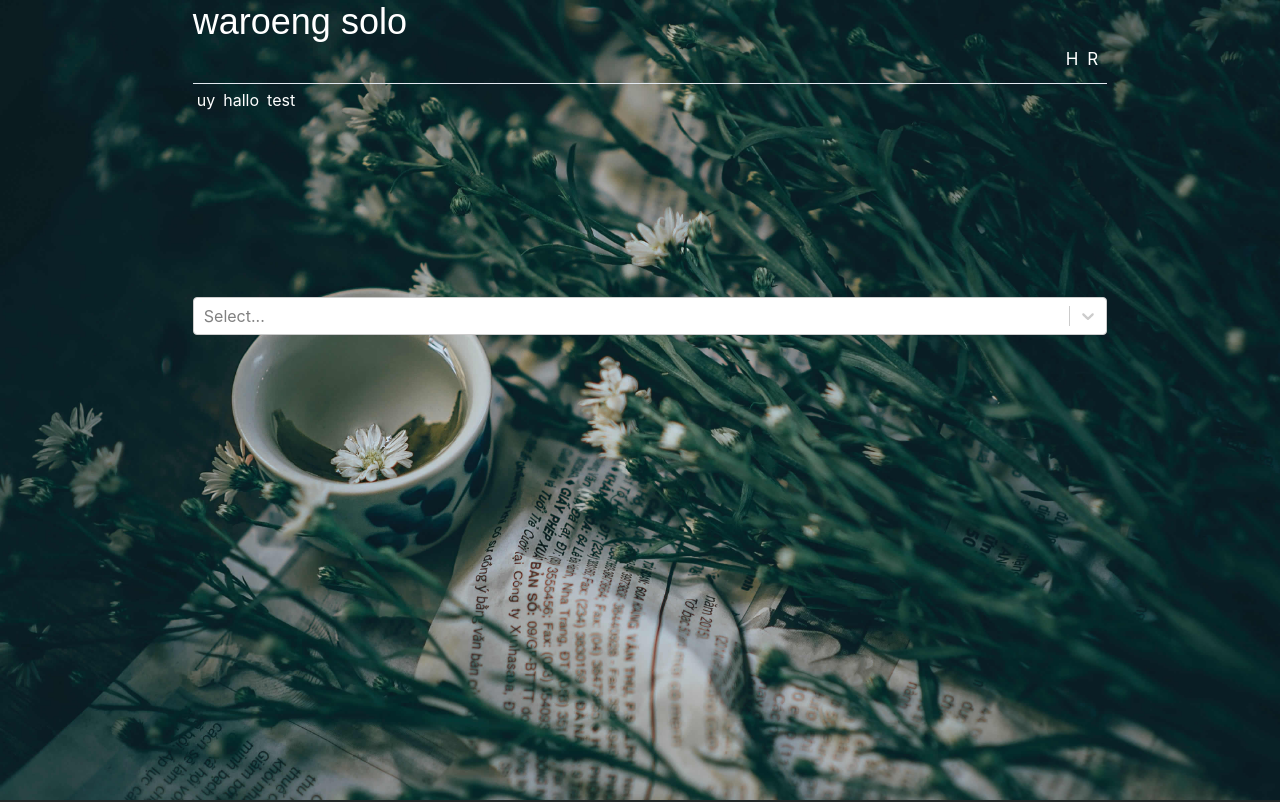
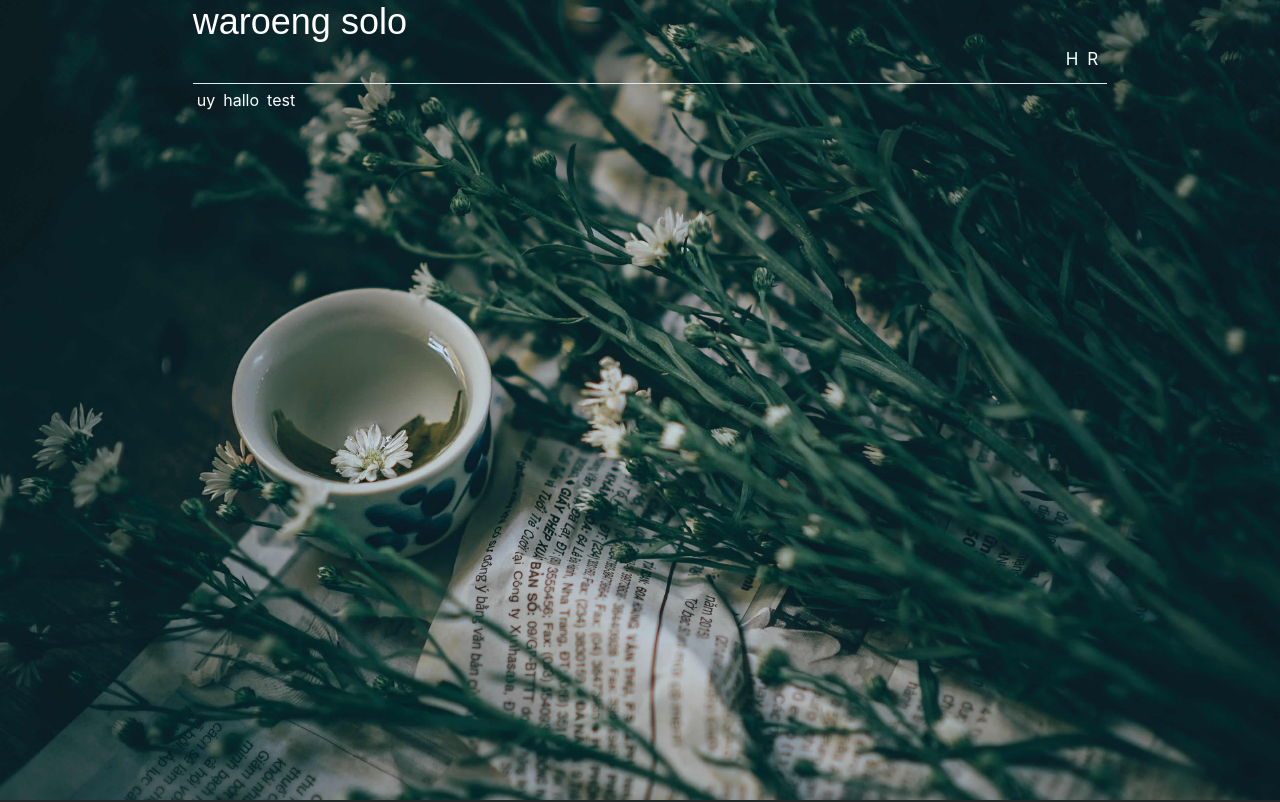
Before and after one commit to Geminiz215/Nextproject, a Next.js app: page / in a window 1280 px wide. Shown: the top 802 px of the page. Built offline with nearby package versions, Linux system fonts and the light colour scheme.

Commit message:
without select

```diff
--- a/component/first/MyFirst.tsx
+++ b/component/first/MyFirst.tsx
@@ -124,9 +124,9 @@ export default function MyFirst() {
               </Text>
             </Link>
           </Flex>
-          <Box color={"black"} display="grid" height={"50vh"} alignItems={"center"}>
+          {/* <Box color={"black"} display="grid" height={"50vh"} alignItems={"center"}>
             <Select options={options} />
-          </Box>
+          </Box> */}
 
         </Box>
       </Flex>
```
